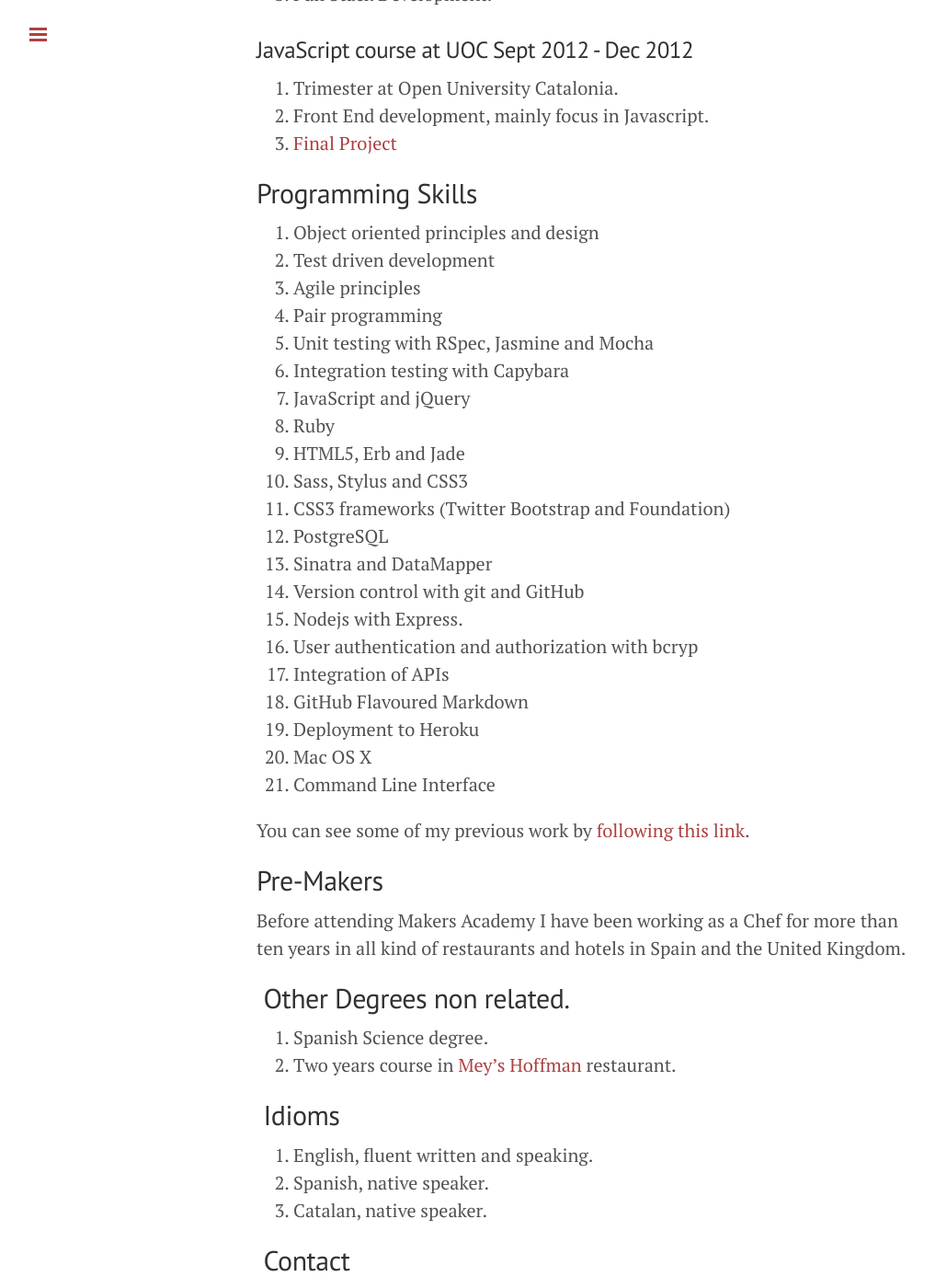
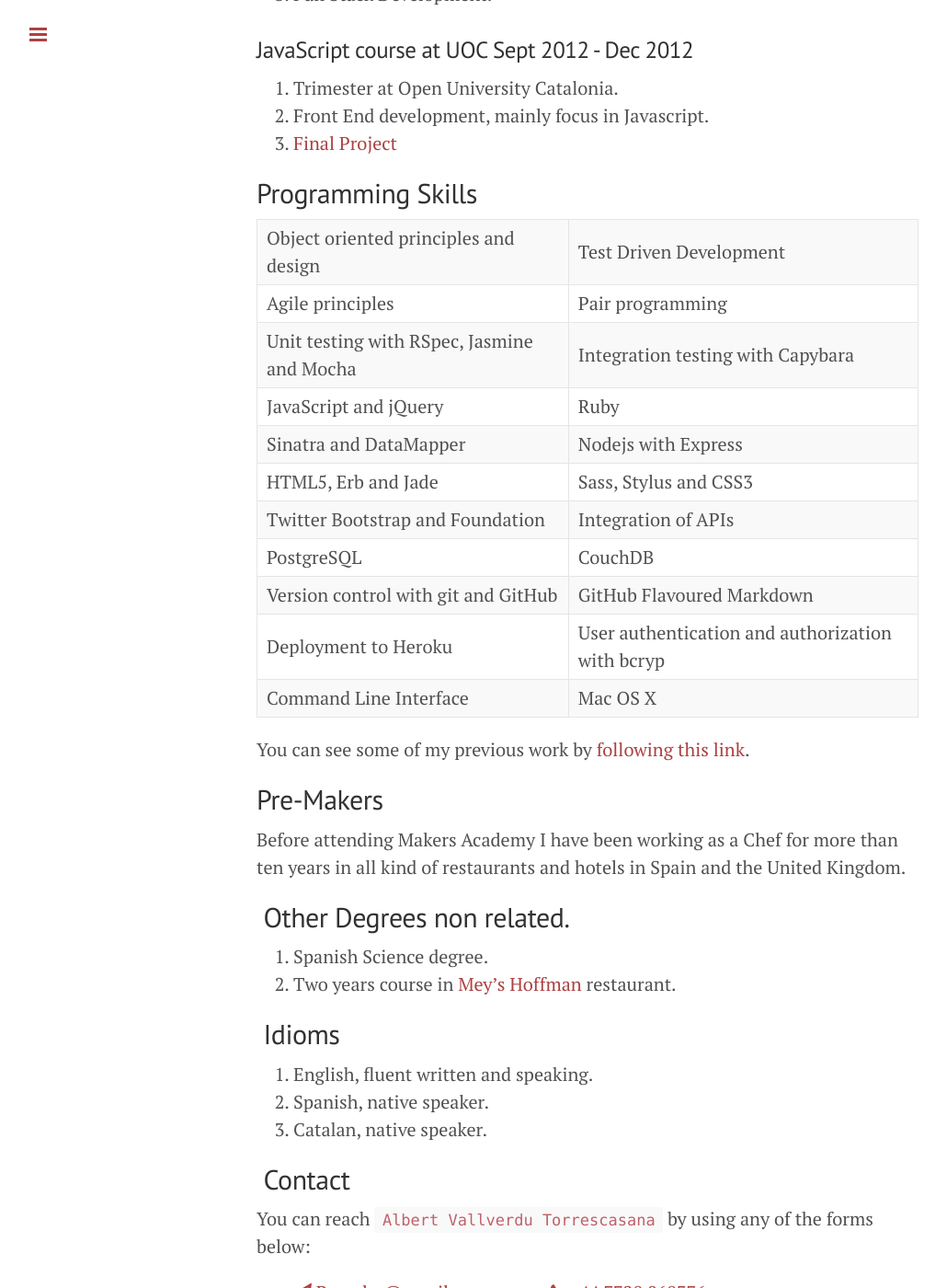
Before and after one commit to byverdu/byverdu.github.io, a Jekyll site: the page built from curriculum.md, in a window 1280 px wide and 1400 px high, scrolled down 1516 px. Shown: the whole window at 92% size, without its empty margins (1-1031 px from the left). Built offline with Jekyll 4.4.1, drawn with Linux system fonts in a browser that asks for light colours; nearby versions of some CDN libraries; Markdown is read by kramdown in place of the engine named in the settings.

Commit message:
curriculum update

```diff
--- a/curriculum.md
+++ b/curriculum.md
@@ -47,27 +47,52 @@ Sinatra web app where you can play with the game Rock Paper Scissors Spock and L
 
 ## Programming Skills
 
-1. Object­ oriented principles and design
-1. Test­ driven development
-1. Agile principles
-2. Pair programming
-1. Unit testing with RSpec, Jasmine and Mocha
-2. Integration testing with Capybara
-2. JavaScript and jQuery
-1. Ruby
-3. HTML5, Erb and Jade
-4. Sass, Stylus and CSS3
-2. CSS3 frameworks (Twitter Bootstrap and Foundation)
-2. PostgreSQL
-3. Sinatra and DataMapper
-9. Version control with git and GitHub
-3. Nodejs with Express.
-3. User authentication and authorization with bcryp
-2. Integration of APIs
-2. GitHub Flavoured Markdown
-2. Deployment to Heroku
-2. Mac OS X
-2. Command Line Interface
+<table>
+	<tr>
+		<td>Object­ oriented principles and design</td>
+		<td>Test­ Driven Development</td>
+	</tr>
+	<tr>
+		<td>Agile principles</td>
+		<td>Pair programming</td>
+	</tr>
+	<tr>
+		<td>Unit testing with RSpec, Jasmine and Mocha</td>
+		<td>Integration testing with Capybara</td>
+	</tr>
+	<tr>
+		<td>JavaScript and jQuery</td>
+		<td>Ruby</td>
+	</tr>
+	<tr>
+		<td>Sinatra and DataMapper</td>
+		<td>Nodejs with Express</td>
+	</tr>
+	<tr>
+		<td>HTML5, Erb and Jade</td>
+		<td>Sass, Stylus and CSS3</td>
+	</tr>
+	<tr>
+		<td>Twitter Bootstrap and Foundation</td>
+		<td>Integration of APIs</td>
+	</tr>
+	<tr>
+		<td>PostgreSQL</td>
+		<td>CouchDB</td>
+	</tr>
+	<tr>
+		<td>Version control with git and GitHub</td>
+		<td>GitHub Flavoured Markdown</td>
+	</tr>
+	<tr>
+		<td>Deployment to Heroku</td>
+		<td>User authentication and authorization with bcryp</td>
+	</tr>
+	<tr>
+		<td>Command Line Interface</td>
+		<td>Mac OS X</td>
+	</tr>
+</table>
 
 You can see some of my previous work by [following this link](http://byverdu.es/portfolio).
 
```
